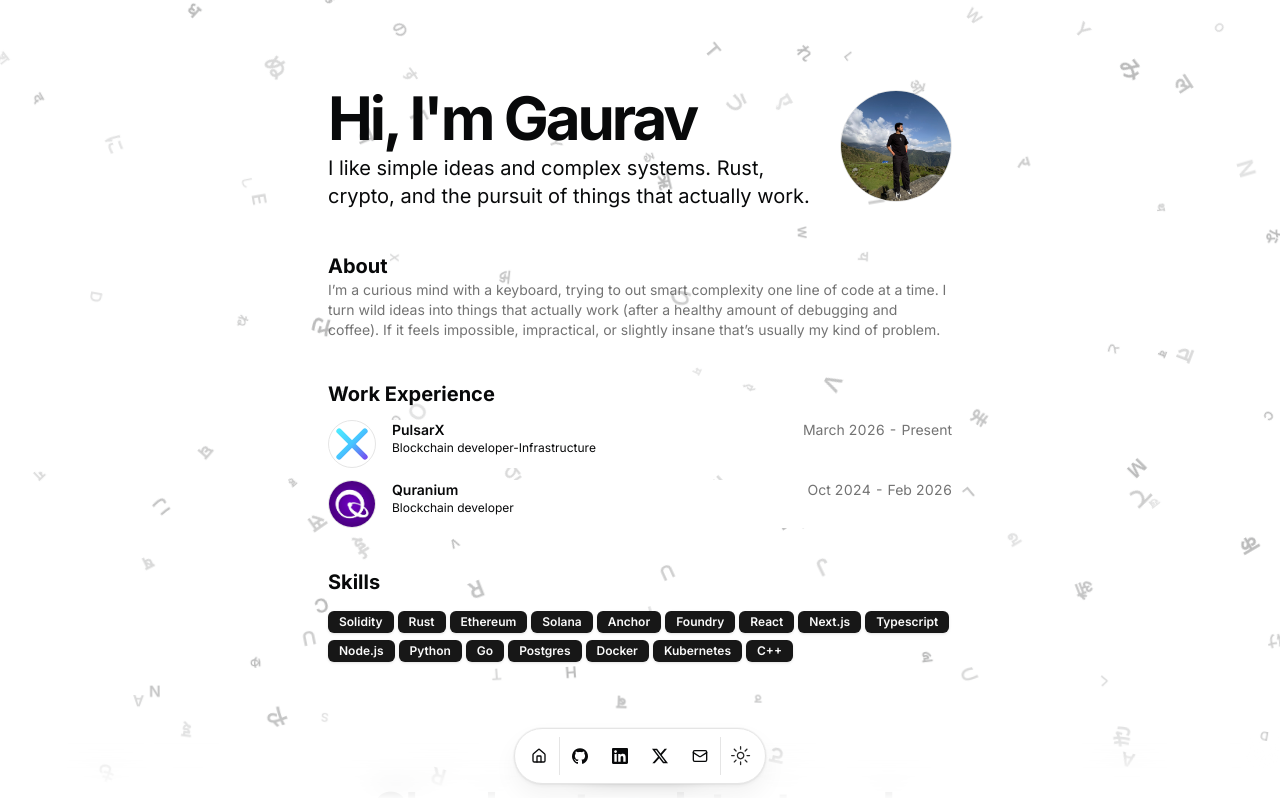
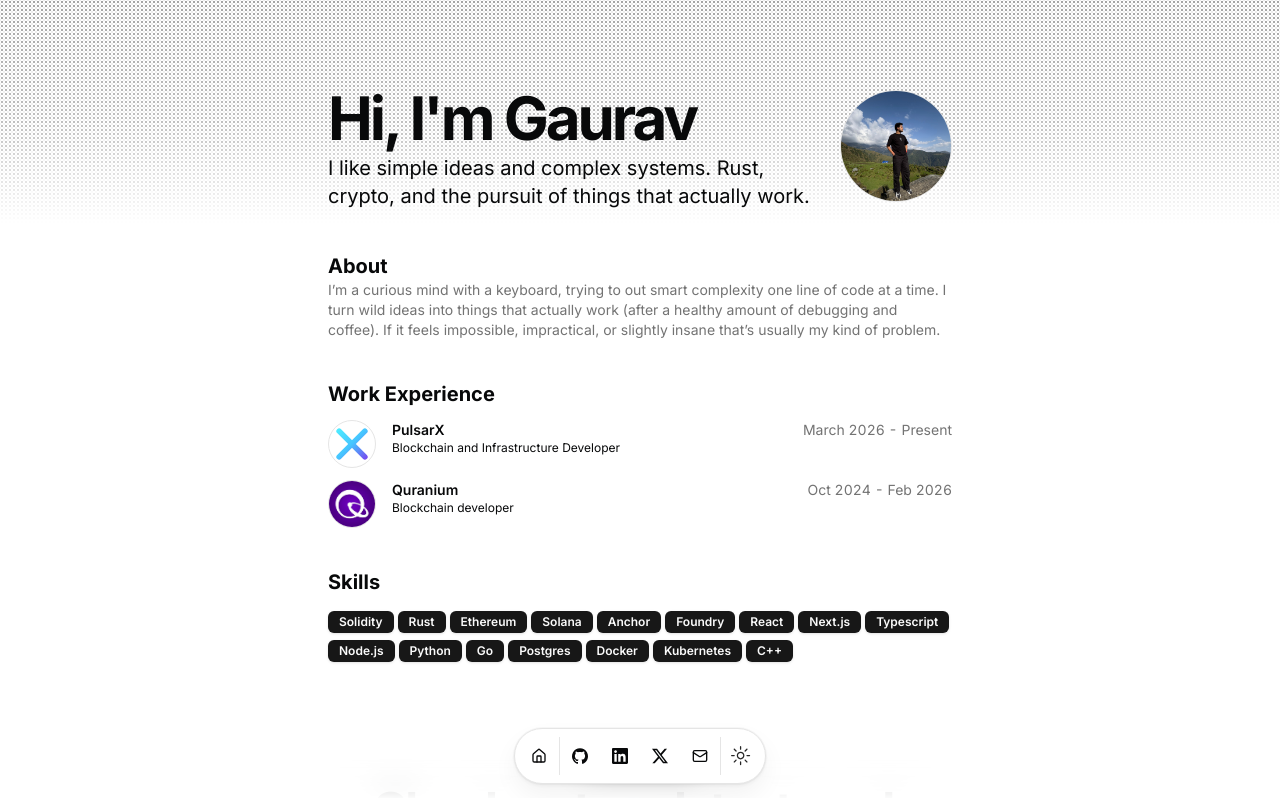
Before and after one commit to gks2022004/gks2022004.github.io, a Next.js app: page / in a window 1280 px wide. Shown: the top 798 px of the page. Built offline with nearby package versions, Linux system fonts and the light colour scheme.

Commit message:
feat: replace falling letters background with dots background and update resume title

```diff
--- a/src/app/globals.css
+++ b/src/app/globals.css
@@ -147,34 +147,6 @@ code[data-line-numbers-max-digits="3"] > [data-line]::before {
   -webkit-text-stroke: 1px black;
 }
 
-@keyframes falling-letter {
-  0% {
-    transform: translate3d(0, -14vh, 0) rotate(0deg);
-  }
-
-  100% {
-    transform: translate3d(var(--drift, 0px), 110vh, 0) rotate(200deg);
-  }
-}
-
-.falling-letter {
-  top: -12vh;
-  line-height: 1;
-  font-weight: 600;
-  animation-name: falling-letter;
-  animation-timing-function: linear;
-  animation-iteration-count: infinite;
-  will-change: transform;
-}
-
-@media (prefers-reduced-motion: reduce) {
-  .falling-letter {
-    animation-duration: 0.01ms !important;
-    animation-iteration-count: 1 !important;
-    opacity: 0;
-  }
-}
-
 @keyframes earth-globe-spin {
   0% {
     background-position: 0 0, 0 0, 0 0, 0 0;
@@ -311,3 +283,44 @@ code[data-line-numbers-max-digits="3"] > [data-line]::before {
     animation: none !important;
   }
 }
+
+.dots-background {
+  position: fixed;
+  top: 0;
+  left: 0;
+  right: 0;
+  height: 28vh;
+  z-index: 0;
+  pointer-events: none;
+  background-color: transparent;
+  --dots-color: rgba(0, 0, 0, 0.55);
+  --dots-color-soft: rgba(0, 0, 0, 0.25);
+  background-image:
+    radial-gradient(circle, var(--dots-color) 0.6px, transparent 0.9px),
+    radial-gradient(circle, var(--dots-color-soft) 0.5px, transparent 0.8px);
+  background-size: 4px 4px, 4px 4px;
+  background-position: 0 0, 2px 2px;
+  mask-image: linear-gradient(180deg, rgba(0,0,0,1) 0%, rgba(0,0,0,0.7) 55%, rgba(0,0,0,0) 100%);
+  -webkit-mask-image: linear-gradient(180deg, rgba(0,0,0,1) 0%, rgba(0,0,0,0.7) 55%, rgba(0,0,0,0) 100%);
+}
+
+.dark .dots-background {
+  --dots-color: rgba(255, 255, 255, 0.35);
+  --dots-color-soft: rgba(255, 255, 255, 0.15);
+}
+
+@keyframes dots-drift {
+  0%   { background-position: 0 0, 2px 2px; }
+  100% { background-position: 40px 20px, 42px 22px; }
+}
+
+@keyframes dots-pulse {
+  0%, 100% { opacity: 0.85; }
+  50%      { opacity: 1; }
+}
+
+@media (prefers-reduced-motion: reduce) {
+  .dots-background {
+    animation: none;
+  }
+}
--- a/src/app/layout.tsx
+++ b/src/app/layout.tsx
@@ -1,4 +1,4 @@
-import FallingLettersBackground from "@/components/falling-letters-background";
+import DotsBackground from "@/components/dots-background";
 import Navbar from "@/components/navbar";
 import { ThemeProvider } from "@/components/theme-provider";
 import { TooltipProvider } from "@/components/ui/tooltip";
@@ -81,7 +81,7 @@ export default function RootLayout({
       >
         <ThemeProvider attribute="class" defaultTheme="light">
           <TooltipProvider delayDuration={0}>
-            <FallingLettersBackground />
+            <DotsBackground />
             <div className="relative z-10">
               {children}
               <Navbar />
--- /dev/null
+++ b/src/components/dots-background.tsx
@@ -0,0 +1,3 @@
+export default function DotsBackground() {
+  return <div aria-hidden className="dots-background" />;
+}
--- a/src/components/falling-letters-background.tsx
+++ /dev/null
@@ -1,81 +0,0 @@
-import { DATA } from "@/data/resume";
-import type { CSSProperties } from "react";
-
-const LATIN_LETTERS = "ABCDEFGHIJKLMNOPQRSTUVWXYZ".split("");
-const DEVANAGARI_LETTERS =
-  "\u0905\u0906\u0907\u0908\u0909\u090A\u090B\u090F\u0910\u0913\u0914\u0915\u0916\u0917\u0918\u091A\u091B\u091C\u091D\u091F\u0920\u0921\u0922\u0924\u0925\u0926\u0927\u0928\u092A\u092B\u092C\u092D\u092E\u092F\u0930\u0932\u0935\u0936\u0937\u0938\u0939".split(
-    ""
-  );
-const HIRAGANA_LETTERS =
-  "\u3042\u3044\u3046\u3048\u304A\u304B\u304D\u304F\u3051\u3053\u3055\u3057\u3059\u305B\u305D\u305F\u3061\u3064\u3066\u3068\u306A\u306B\u306C\u306D\u306E\u3072\u3075\u3078\u307B\u307E\u307F\u3080\u3081\u3082\u3084\u3086\u3088\u3089\u308A\u308B\u308C\u308D\u308F\u3092\u3093".split(
-    ""
-  );
-const KATAKANA_LETTERS =
-  "\u30A2\u30A4\u30A6\u30A8\u30AA\u30AB\u30AD\u30AF\u30B1\u30B3\u30B5\u30B7\u30B9\u30BB\u30BD\u30BF\u30C1\u30C4\u30C6\u30C8\u30CA\u30CB\u30CC\u30CD\u30CE\u30CF\u30D2\u30D5\u30D8\u30DB\u30DE\u30DF\u30E0\u30E1\u30E2\u30E4\u30E6\u30E8\u30E9\u30EA\u30EB\u30EC\u30ED\u30EF\u30F2\u30F3".split(
-    ""
-  );
-const COMMON_KANJI =
-  "\u65E5\u672C\u8A9E\u6771\u4EAC\u5927\u5B66\u5929\u5730\u5C71\u5DDD\u98A8\u706B\u6C34\u6728\u91D1\u571F".split(
-    ""
-  );
-
-const DEFAULT_LETTERS = [
-  ...LATIN_LETTERS,
-  ...DEVANAGARI_LETTERS,
-  ...HIRAGANA_LETTERS,
-  ...KATAKANA_LETTERS,
-  ...COMMON_KANJI,
-];
-const LETTER_COUNT = 130;
-
-type LetterStyle = CSSProperties & {
-  "--drift": string;
-};
-
-function getLetterPool() {
-  const letters = `${DATA.name}${DATA.description}`
-    .toUpperCase()
-    .match(/[A-Z]/g);
-
-  const latinFromProfile = letters ? Array.from(new Set(letters)) : [];
-
-  return [...latinFromProfile, ...DEFAULT_LETTERS];
-}
-
-export default function FallingLettersBackground() {
-  const pool = getLetterPool();
-
-  return (
-    <div
-      aria-hidden
-      className="pointer-events-none fixed inset-0 z-0 overflow-hidden"
-    >
-      {Array.from({ length: LETTER_COUNT }, (_, index) => {
-        const left = (index * 8.2 + (index % 4) * 3.6) % 100;
-        const drift = ((index % 5) - 2) * 20;
-        const duration = 6 + (index % 7) * 0.95;
-        const delay = (index * 0.35) % 10;
-        const size = 0.75 + (index % 4) * 0.22;
-        const opacity = 0.12 + (index % 5) * 0.04;
-        const style: LetterStyle = {
-          left: `${left}%`,
-          animationDuration: `${duration}s`,
-          animationDelay: `-${delay}s`,
-          fontSize: `${size}rem`,
-          opacity,
-          "--drift": `${drift}px`,
-        };
-
-        return (
-          <span
-            key={`falling-letter-${index}`}
-            className="falling-letter absolute select-none font-sans text-foreground"
-            style={style}
-          >
-            {pool[index % pool.length]}
-          </span>
-        );
-      })}
-    </div>
-  );
-}
--- a/src/data/resume.tsx
+++ b/src/data/resume.tsx
@@ -77,7 +77,7 @@ export const DATA = {
       href: "https://www.pulsarx.io/",
       badges: [],
       location: "Remote",
-      title: "Blockchain developer-Infrastructure",
+      title: "Blockchain and Infrastructure Developer",
       logoUrl: "/pulsarx-x.svg",
       start: "March 2026",
       end: "Present",
```
Also changed, not shown: 17 other files (tests, documents, lock files or other folders).
